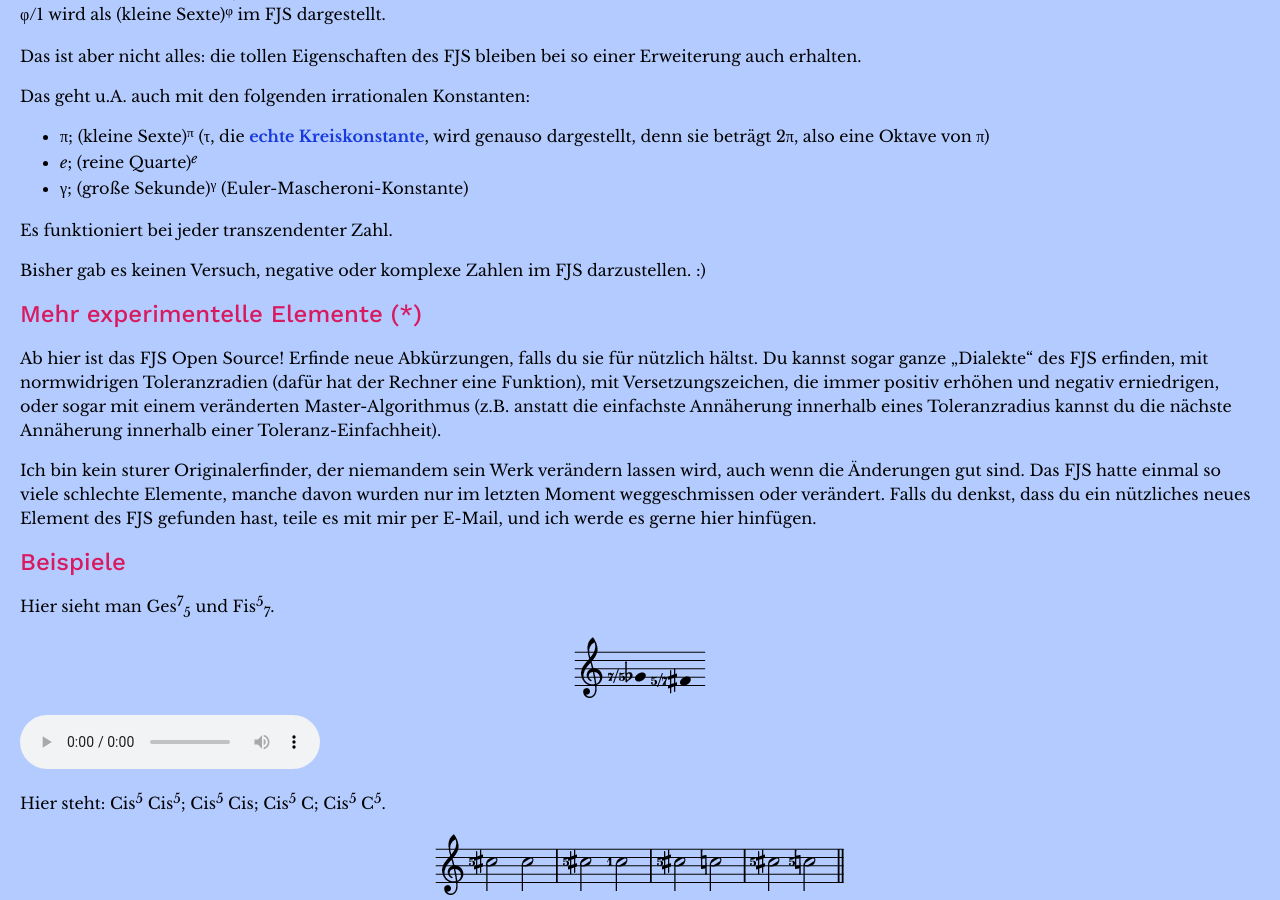
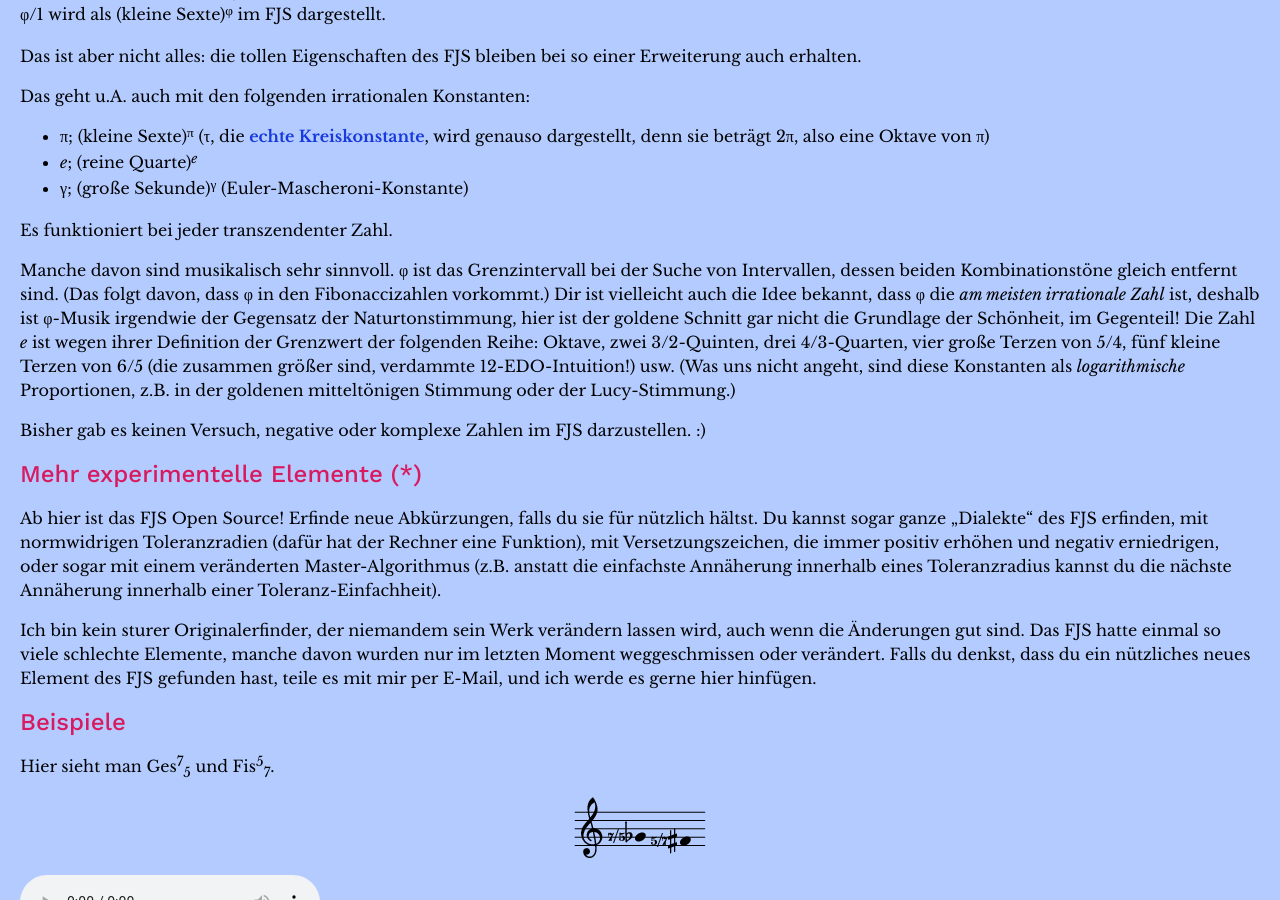
Before and after one commit to misotanni/misotanni.github.io, a Jekyll site: the page built from fjs/de/rules.md, in a window 1280 px wide and 900 px high, scrolled down 4165 px. Built offline with Jekyll 4.4.1, drawn with Linux system fonts in a browser that asks for light colours; our own code applies the rules of GitHub Pages for plain Markdown files; formulas are drawn with MathJax 3.

Commit message:
started a small additional note
still needs to be xelfanved into Polish and doigts de chou

```diff
--- a/fjs/de/rules.md
+++ b/fjs/de/rules.md
@@ -132,6 +132,8 @@ Das geht u.A. auch mit den folgenden irrationalen Konstanten:
 
 Es funktioniert bei jeder transzendenter Zahl.
 
+Manche davon sind musikalisch sehr sinnvoll. φ ist das Grenzintervall bei der Suche von Intervallen, dessen beiden Kombinationstöne gleich entfernt sind. (Das folgt davon, dass φ in den Fibonaccizahlen vorkommt.) Dir ist vielleicht auch die Idee bekannt, dass φ die *am meisten irrationale Zahl* ist, deshalb ist φ-Musik irgendwie der Gegensatz der Naturtonstimmung, hier ist der goldene Schnitt gar nicht die Grundlage der Schönheit, im Gegenteil! Die Zahl *e* ist wegen ihrer Definition der Grenzwert der folgenden Reihe: Oktave, zwei 3/2-Quinten, drei 4/3-Quarten, vier große Terzen von 5/4, fünf kleine Terzen von 6/5 (die zusammen größer sind, verdammte 12-EDO-Intuition!) usw. (Was uns nicht angeht, sind diese Konstanten als *logarithmische* Proportionen, z.B. in der goldenen mitteltönigen Stimmung oder der Lucy-Stimmung.)
+
 Bisher gab es keinen Versuch, negative oder komplexe Zahlen im FJS darzustellen. :)
 
 ## Mehr experimentelle Elemente (\*)
```
Also changed, not shown: fjs/en/rules.md (+2 -0 lines).
